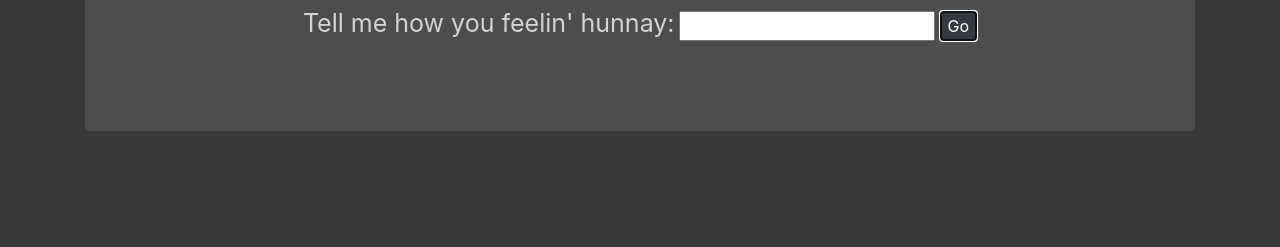
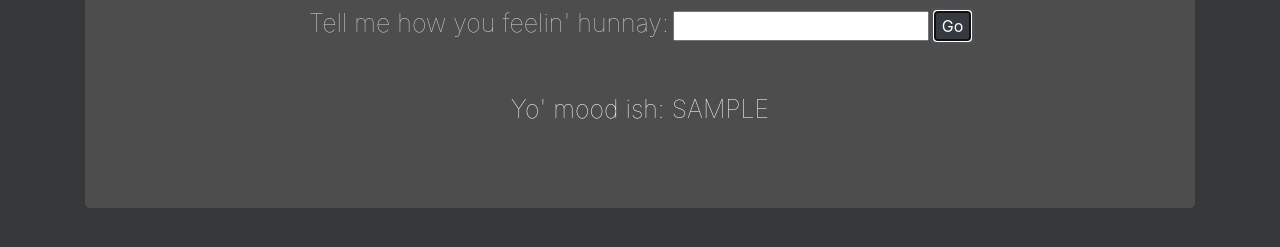
Before and after one commit to meganschultepdx/Mood-Journal-API, a website built with webpack: page src/index.html in a window 1280 px wide. Both pictures are taken after typing "Sample" into the empty fields and a click on the button "Go". Shown: the part 177-424 px from the top of the page. Built offline with nearby package versions, Linux system fonts and the light colour scheme; no server answers.

Commit message:
add hide/show function to mood result display

```diff
--- a/src/index.html
+++ b/src/index.html
@@ -15,7 +15,11 @@
           <label for="mood">Tell me how you feelin' hunnay:</label>
           <input id="mood" type="text">
           <button type="submit" class="btn-dark">Go</button>
-        </form>
+        </form><br>
+
+        <div id="yoMood">
+          <p>Yo' mood ish: <span id="userInput"></span></p>
+        </div>
     </div>
 
   </div>
--- a/src/styles.css
+++ b/src/styles.css
@@ -14,14 +14,31 @@ h1 {
 }
 
 #mood-form {
-  color: lightgrey;
+
 }
 
 .jumbotron {
   background-color: #7c797952;
   text-align: center;
+  color: lightgrey;
+  font-weight: lighter;
 }
 
 label {
   font-size: 25px;
 }
+
+p {
+  font-size: 25px;
+  text-align: center;
+  color: white;
+}
+
+#userInput {
+  text-transform: uppercase;
+  color: white;
+}
+
+#yoMood {
+  display: none;
+}
--- a/src/unsplash-interface.js
+++ b/src/unsplash-interface.js
@@ -6,10 +6,14 @@ import './styles.css';
 
 $(document).ready(function() {
   let userTheme;
+
   $("#mood-form").submit(function(event) {
     event.preventDefault();
     userTheme = $("#mood").val();
     $('#mood').val("");
+    $("#userInput").text(userTheme);
+    $('#yoMood').show();
+
 
     console.log(userTheme);
 
```
